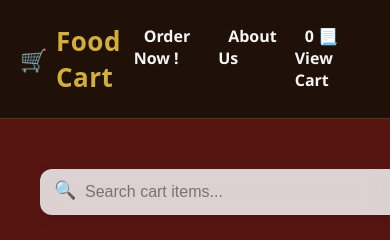
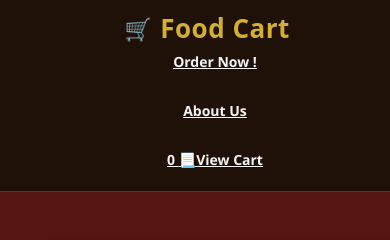
Before and after one commit to MOHAN-PRASANTH-P/-Food-Cart-Service, a React (Vite) app: page / in a window 390 px wide. Shown: the top 240 px of the page. Built offline with nearby package versions, Linux system fonts and the light colour scheme.

Commit message:
Header.css

```diff
--- a/src/components/Header.css
+++ b/src/components/Header.css
@@ -1,20 +1,18 @@
-/* Reset */
-a {
-  text-decoration: none;
-  color: inherit;
-}
-
-/* Navbar container */
+/* =========================
+   Navbar
+========================= */
 .navbar {
+  width: 100%; /* Full width */
   display: flex;
   justify-content: space-between;
   align-items: center;
   padding: 14px 32px;
-  background: rgba(28, 18, 8, 0.92); /* warm restaurant brown */
-  border-bottom: 1px solid rgba(212, 175, 55, 0.25); /* gold hint */
+  background: rgba(28, 18, 8, 0.92);
+  border-bottom: 1px solid rgba(212, 175, 55, 0.25);
   position: sticky;
   top: 0;
   z-index: 1000;
+  flex-wrap: wrap;
 }
 
 /* Logo */
@@ -22,7 +20,7 @@
   font-size: 26px;
   font-weight: 700;
   font-family: system-ui, -apple-system, "Segoe UI", Roboto, Arial, sans-serif;
-  color: #d4af37; /* gold */
+  color: #d4af37;
   letter-spacing: 0.5px;
   display: flex;
   align-items: center;
@@ -30,7 +28,6 @@
   position: relative;
 }
 
-/* Optional cart emoji in logo */
 .logo::before {
   content: "🛒";
   font-size: 22px;
@@ -43,6 +40,7 @@
   gap: 28px;
   margin: 0;
   padding: 0;
+  flex-wrap: wrap;
 }
 
 .navbar li {
@@ -53,16 +51,12 @@
 .navbar li a {
   color: #f5f5f5;
   padding: 8px 10px;
-  transition: color 0.25s ease;
-  position: relative;
-  top: 13px;
 }
 
 .navbar li a:hover {
   color: #d4af37;
 }
 
-/* Active / hover underline (subtle) */
 .navbar li a::after {
   content: "";
   display: block;
@@ -88,13 +82,47 @@
   margin-left: 6px;
 }
 
-/* Mobile */
+/* =========================
+   Responsive Navbar
+========================= */
+
+/* Large tablets & small PCs */
+@media (max-width: 1024px) {
+  .navbar ul {
+    justify-content: center;
+    gap: 20px;
+  }
+}
+
+/* Tablets & mobile */
 @media (max-width: 768px) {
   .navbar {
+    flex-direction: column;
     padding: 12px 20px;
+    align-items: center;
   }
 
   .navbar ul {
-    gap: 18px;
+    flex-direction: column;
+    gap: 12px;
+    width: 100%;
+    text-align: center;
+  }
+
+  .navbar li a {
+    font-size: 14px;
+    display: block;
+    width: 100%;
   }
 }
+
+/* Small mobile devices */
+@media (max-width: 480px) {
+  .navbar {
+    padding: 10px 12px;
+  }
+
+  .navbar li a {
+    padding: 6px 8px;
+  }
+}
```
